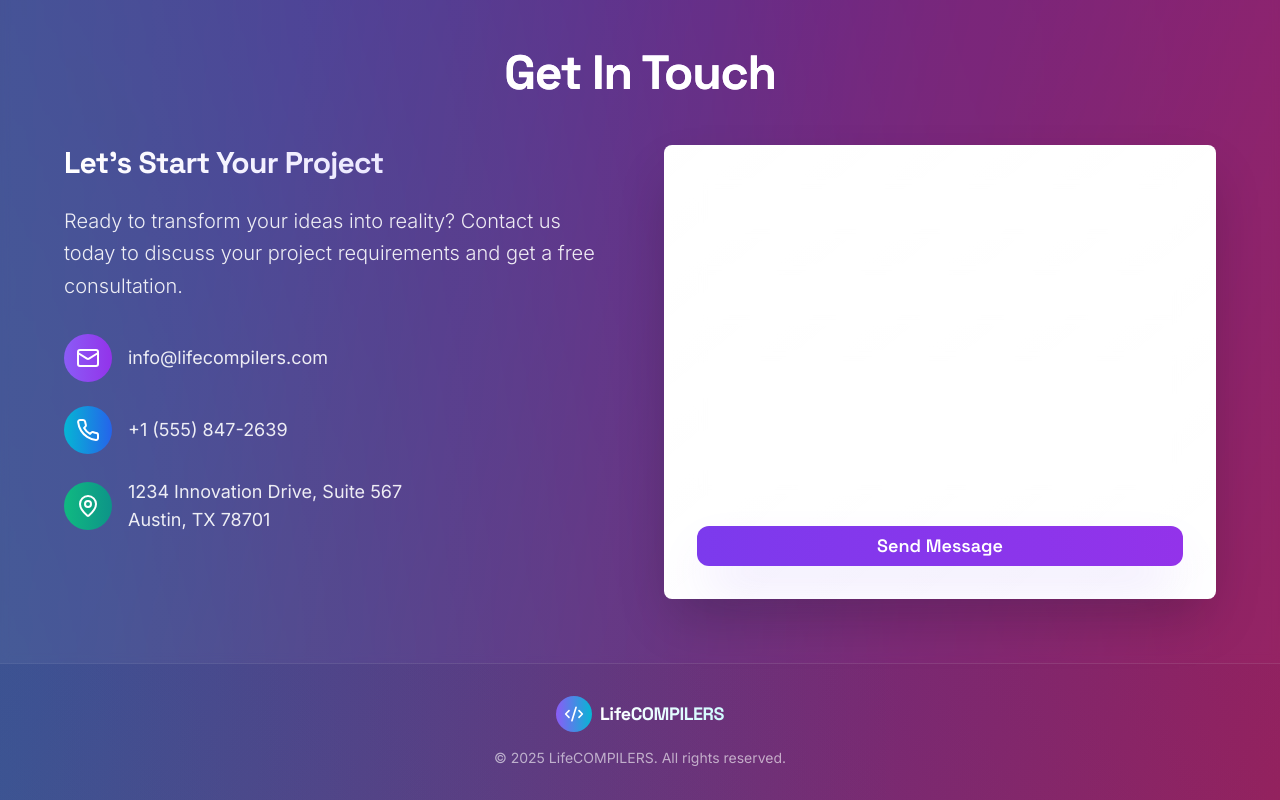
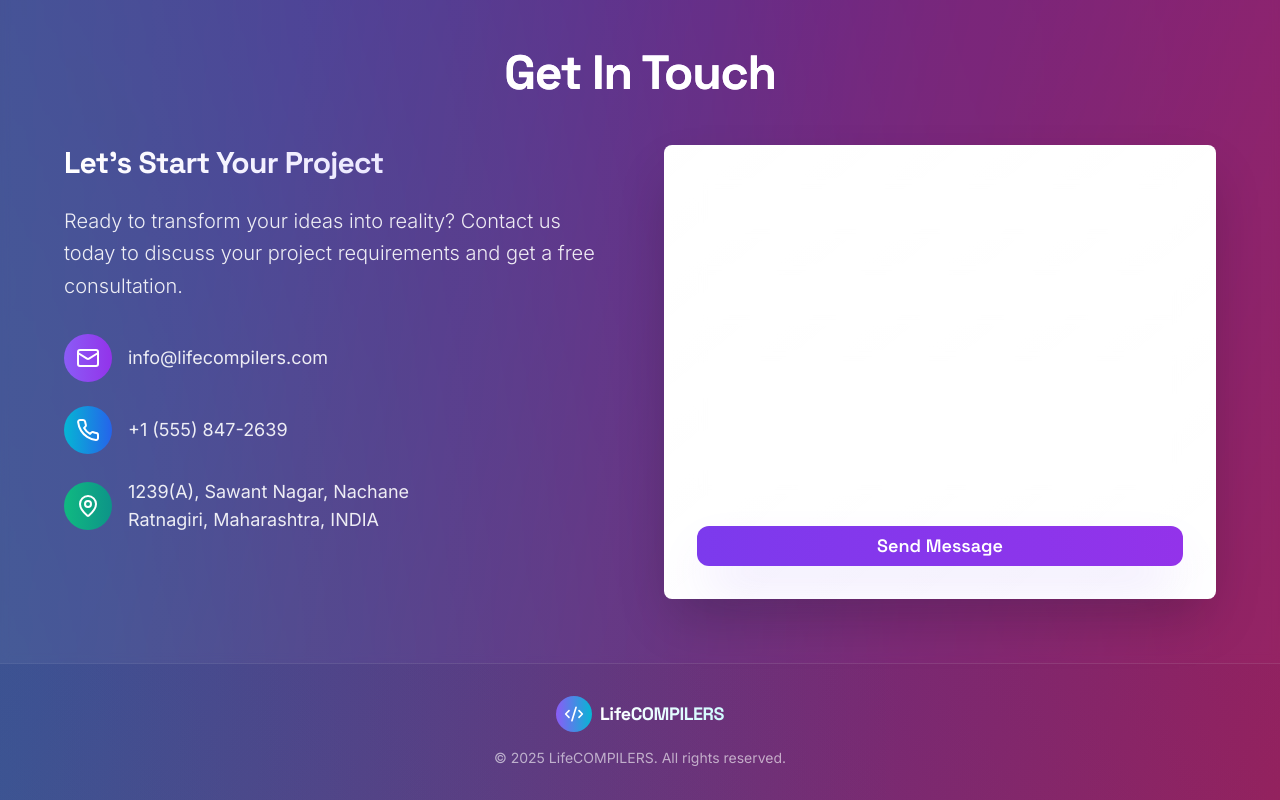
Before and after one commit to lifecompilers/lifecompilers.com, a Next.js app: page / in a window 1280 px wide. Shown: the part 2595-3395 px from the top of the page. Built offline with nearby package versions, Linux system fonts and the light colour scheme.

Commit message:
feat: update contact info to reflect LifeCOMPILERS address
Correct company address and add local details for Ratnagiri office.

#VERCEL_SKIP

Co-authored-by: Zilu Ramkrishna Rane <9009188+zilurrane@users.noreply.github.com>

```diff
--- a/app/page.tsx
+++ b/app/page.tsx
@@ -350,9 +350,9 @@ export default function HomePage() {
                     <MapPin className="h-6 w-6 text-white" />
                   </div>
                   <span className="text-white/90 font-inter text-lg">
-                    1234 Innovation Drive, Suite 567
+                    1239(A), Sawant Nagar, Nachane
                     <br />
-                    Austin, TX 78701
+                    Ratnagiri, Maharashtra, INDIA
                   </span>
                 </div>
               </div>
```
